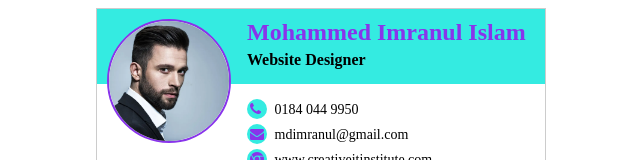
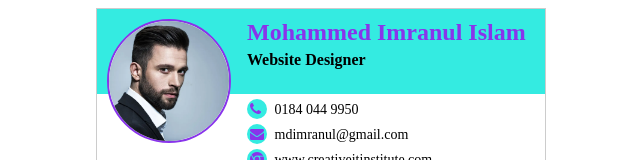
Before and after one commit to MD-Imran-C-S-E/class_02-hw-03, a plain HTML site: page index.html in a window 1280 px wide. Shown: the top 160 px of the page, without its empty margins (319-959 px from the left). Drawn offline with Linux system fonts and the light colour scheme.

Commit message:
Update index.html

```diff
--- a/index.html
+++ b/index.html
@@ -7,7 +7,7 @@
 	<title> Email Signetur Design</title>
 </head>
 <body>
-	<table cellpadding="0" cellspacing="0" style="border: 0; margin: auto; width: 100%; max-width: 450px; padding: 10px; border: 1px solid #CCCCCC; background-image: url(./img/color_bg01.PNG); background-repeat: no-repeat; background-size: 100% 40%;">
+	<table cellpadding="0" cellspacing="0" style="border: 0; margin: auto; width: 100%; max-width: 450px; padding: 10px; border: 1px solid #CCCCCC; background-image: url(./img/color_bg01.PNG); background-repeat: no-repeat; background-size: 100% 45%;">
 		<tr>
 			<td width="30%" valign="top" style="min-width: 130px;">
 				<img src="./img/man.webp" style="width: 120px; height: 120px; display: block; border-radius:50%; border: 2px solid #8934EB; background-color: white;">
```
